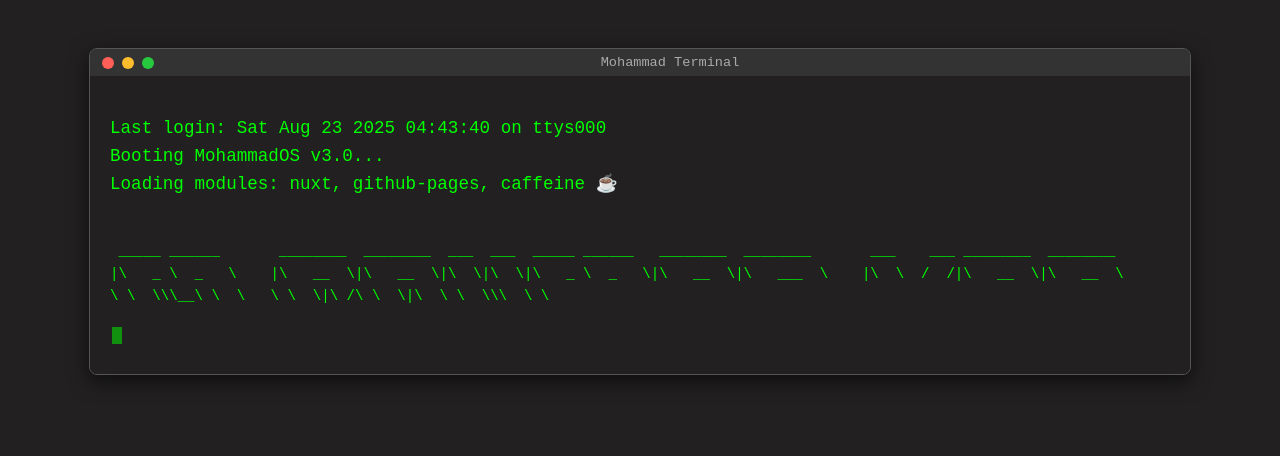
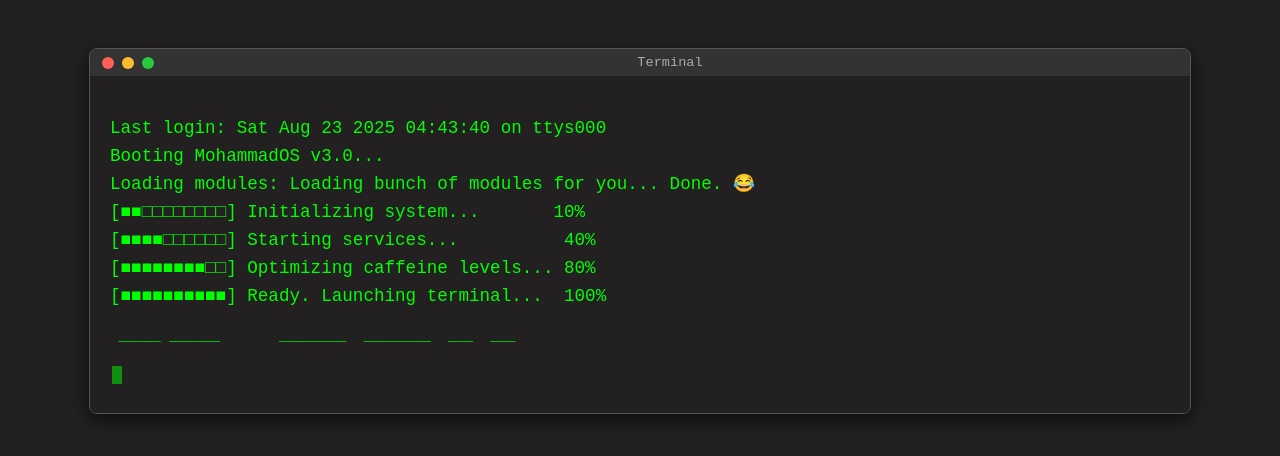
Before and after one commit to mbahmanyar/mbahmanyar.github.io, a Nuxt app: page / in a window 1280 px wide. Shown: the top 456 px of the page. Built offline with nearby package versions, Linux system fonts and the light colour scheme.

Commit message:
Refactor welcome component and improve first visit handling

```diff
--- a/components/Wellcome.vue
+++ b/components/Wellcome.vue
@@ -1,5 +1,4 @@
 <script setup>
-
 
 
 const {isFirstVisit, markVisited} = useVisitor()
@@ -21,8 +20,11 @@ const banner = `<pre class="banner">
 const topContent = [
   `Last login: ${new Date().toDateString()} ${new Date().toTimeString().split(' ')[0]} on ttys000`,
   'Booting MohammadOS v3.0...',
-  'Loading modules: nuxt, github-pages, caffeine ☕',
-  '',
+  'Loading modules: Loading bunch of modules for you... Done. 😂',
+  '[■■□□□□□□□□] Initializing system...       10%',
+  '[■■■■□□□□□□] Starting services...          40%',
+  '[■■■■■■■■□□] Optimizing caffeine levels... 80%',
+  '[■■■■■■■■■■] Ready. Launching terminal...  100%',
   banner,
   '',
 ];
@@ -66,6 +68,8 @@ onMounted(async () => {
   emits('ready')
 
 });
+
+
 </script>
 
 <template>
--- a/composables/states.js
+++ b/composables/states.js
@@ -7,6 +7,7 @@ export const useVisitor = () => {
 
     const markVisited = () => {
         cookie.value = false
+        isFirstVisit.value = false
     }
 
 
--- a/layouts/default.vue
+++ b/layouts/default.vue
@@ -8,7 +8,7 @@
       <span class="btn red"></span>
       <span class="btn yellow"></span>
       <span class="btn green"></span>
-      <span class="title">Mohammad Terminal</span>
+      <span class="title">Terminal</span>
     </div>
     <div class="terminal-body">
       <slot/>
--- a/pages/index.vue
+++ b/pages/index.vue
@@ -2,6 +2,7 @@
 
 const {isFirstVisit} = useVisitor()
 
+const firstVisit = toValue(isFirstVisit)
 
 const welcomeIsDone = ref(false);
 
@@ -24,9 +25,9 @@ const content = [
 
 <template>
 
-  <Wellcome v-if="isFirstVisit" @ready="() => welcomeIsDone = true"/>
+  <Wellcome v-if="firstVisit" @ready="() => welcomeIsDone = true"/>
 
-  <template v-if="welcomeIsDone || !isFirstVisit">
+  <template v-if="welcomeIsDone || !firstVisit">
     <Navigation/>
     <Content :text="content"/>
   </template>
```
